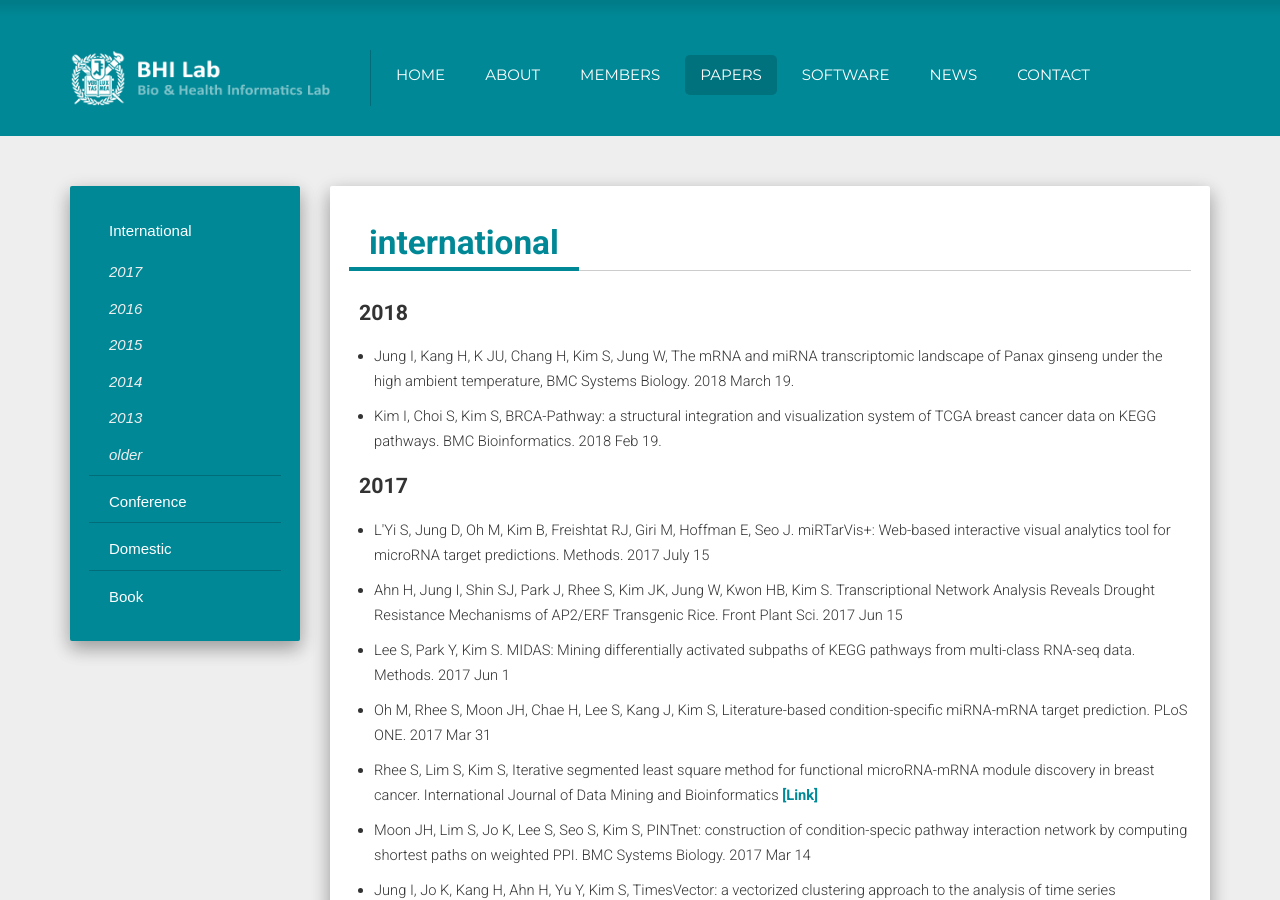
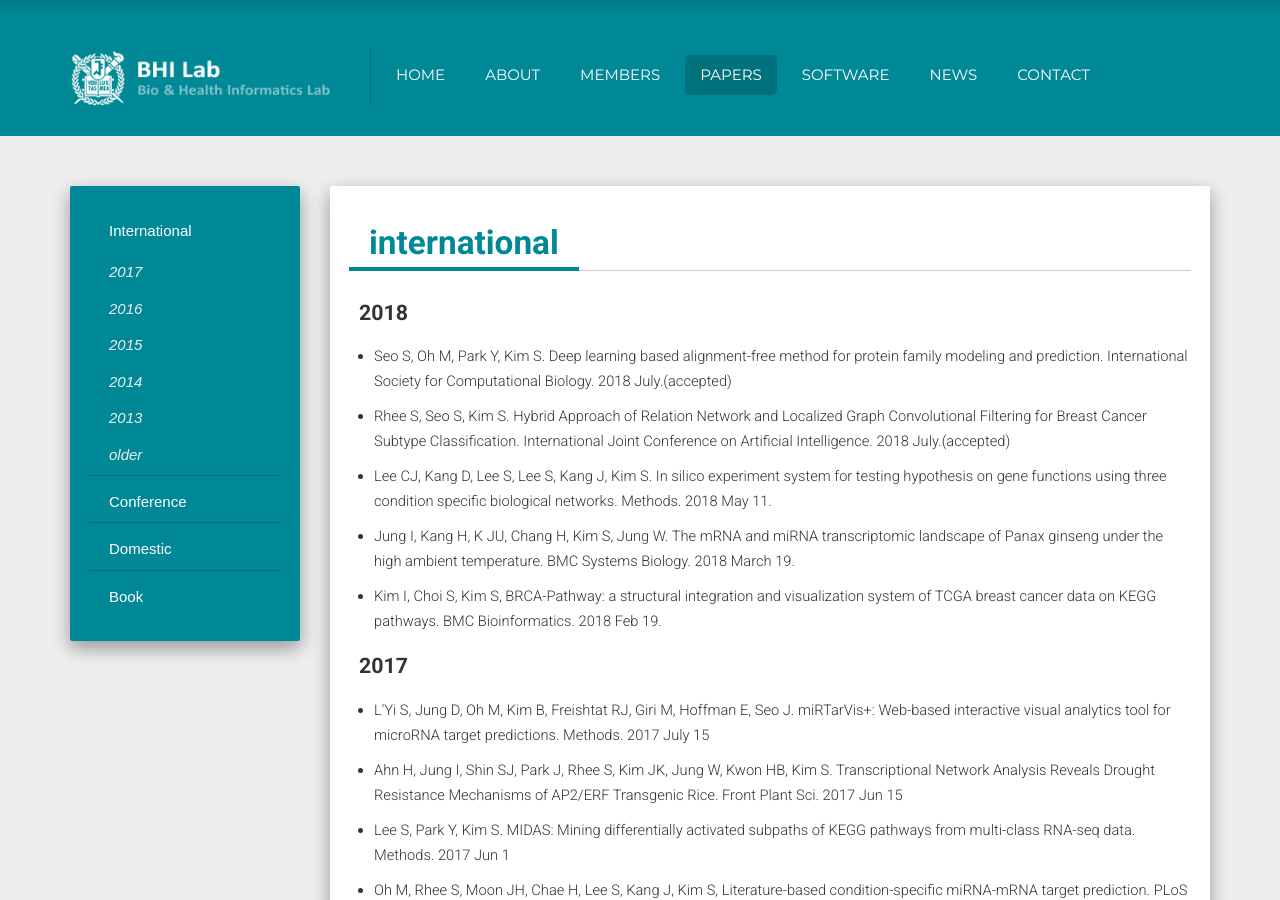
Before and after one commit to solanoon/bhi-kimlab.github.io, a Jekyll site: the page built from publications.md, in a window 1280 px wide and 900 px high. Built offline with Jekyll 4.4.1, drawn with Linux system fonts in a browser that asks for light colours; nearby versions of some CDN libraries.

Commit message:
Add three papers(2018 International)
- Seokjun and Minsik’s ISMB  (accepted) (lack month-day)
- Sungmin’s IJCAI (accepted) (lack month-day)
- Chajin’s Methods

```diff
--- a/_data/publications.json
+++ b/_data/publications.json
@@ -1,7 +1,22 @@
 {
   "international": [
   {
-    "title": "Jung I, Kang H, K JU, Chang H, Kim S, Jung W, The mRNA and miRNA transcriptomic landscape of Panax ginseng under the high ambient temperature, BMC Systems Biology. 2018 March 19.",
+    "title": "Seo S, Oh M, Park Y, Kim S. Deep learning based alignment-free method for protein family modeling and prediction. International Society for Computational Biology. 2018 July.(accepted)",
+    "year": 2018,
+    "author": "Seo S, Oh M, Park Y, Kim S"
+  },
+  {
+    "title": "Rhee S, Seo S, Kim S. Hybrid Approach of Relation Network and Localized Graph Convolutional Filtering for Breast Cancer Subtype Classification. International Joint Conference on Artificial Intelligence. 2018 July.(accepted)",
+    "year": 2018,
+    "author": "Rhee S, Seo S, Kim S"
+  },
+  {
+    "title": "Lee CJ, Kang D, Lee S, Lee S, Kang J, Kim S. In silico experiment system for testing hypothesis on gene functions using three condition specific biological networks. Methods. 2018 May 11.",
+    "year": 2018,
+    "author": "Lee CJ, Kang D, Lee S, Lee S, Kang J, Kim S"
+  },
+  {
+    "title": "Jung I, Kang H, K JU, Chang H, Kim S, Jung W. The mRNA and miRNA transcriptomic landscape of Panax ginseng under the high ambient temperature. BMC Systems Biology. 2018 March 19.",
     "year": 2018,
     "author": "Jung I, Kang H, K JU, Chang H, Kim S, Jung W"
   },
```
